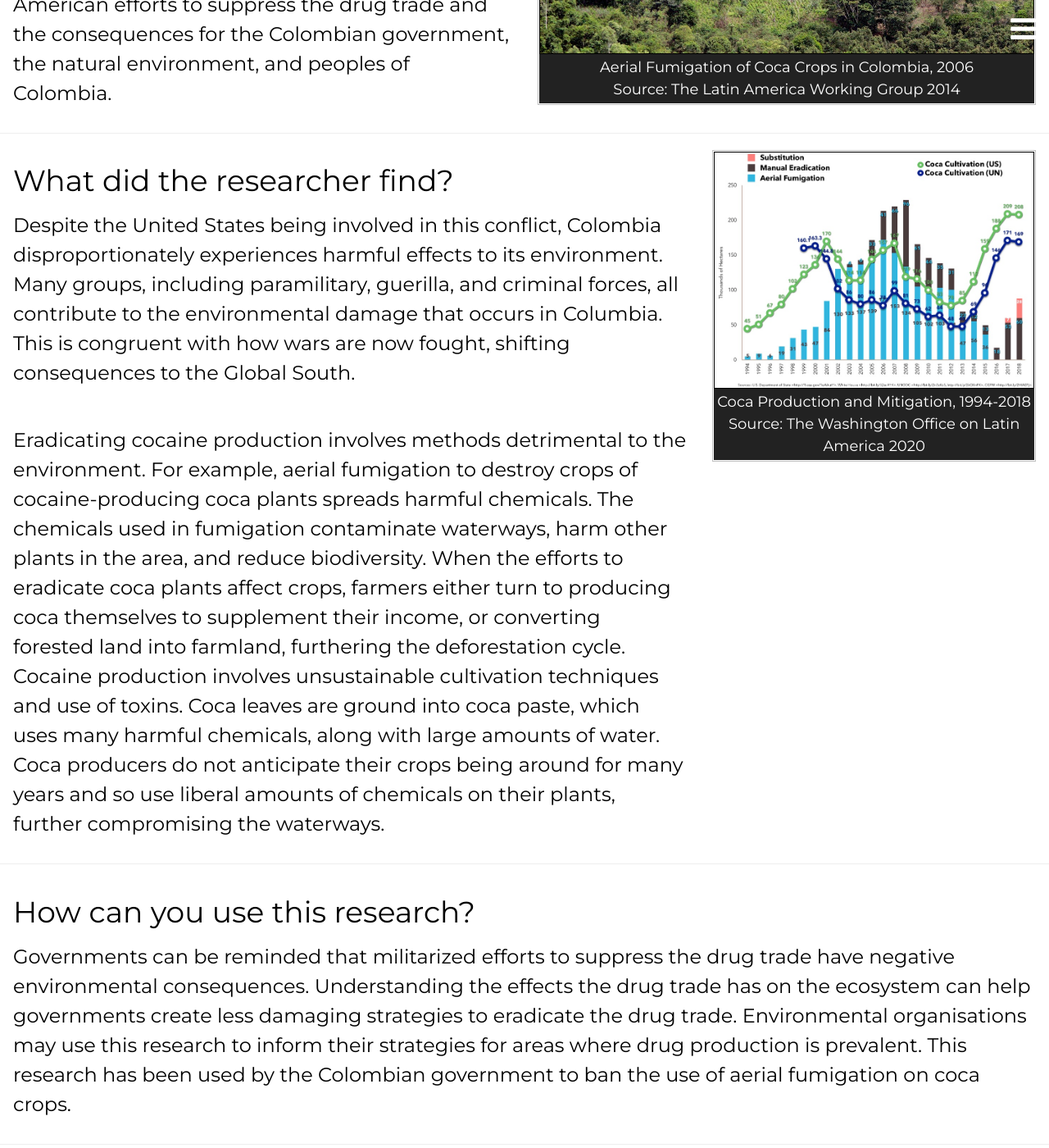
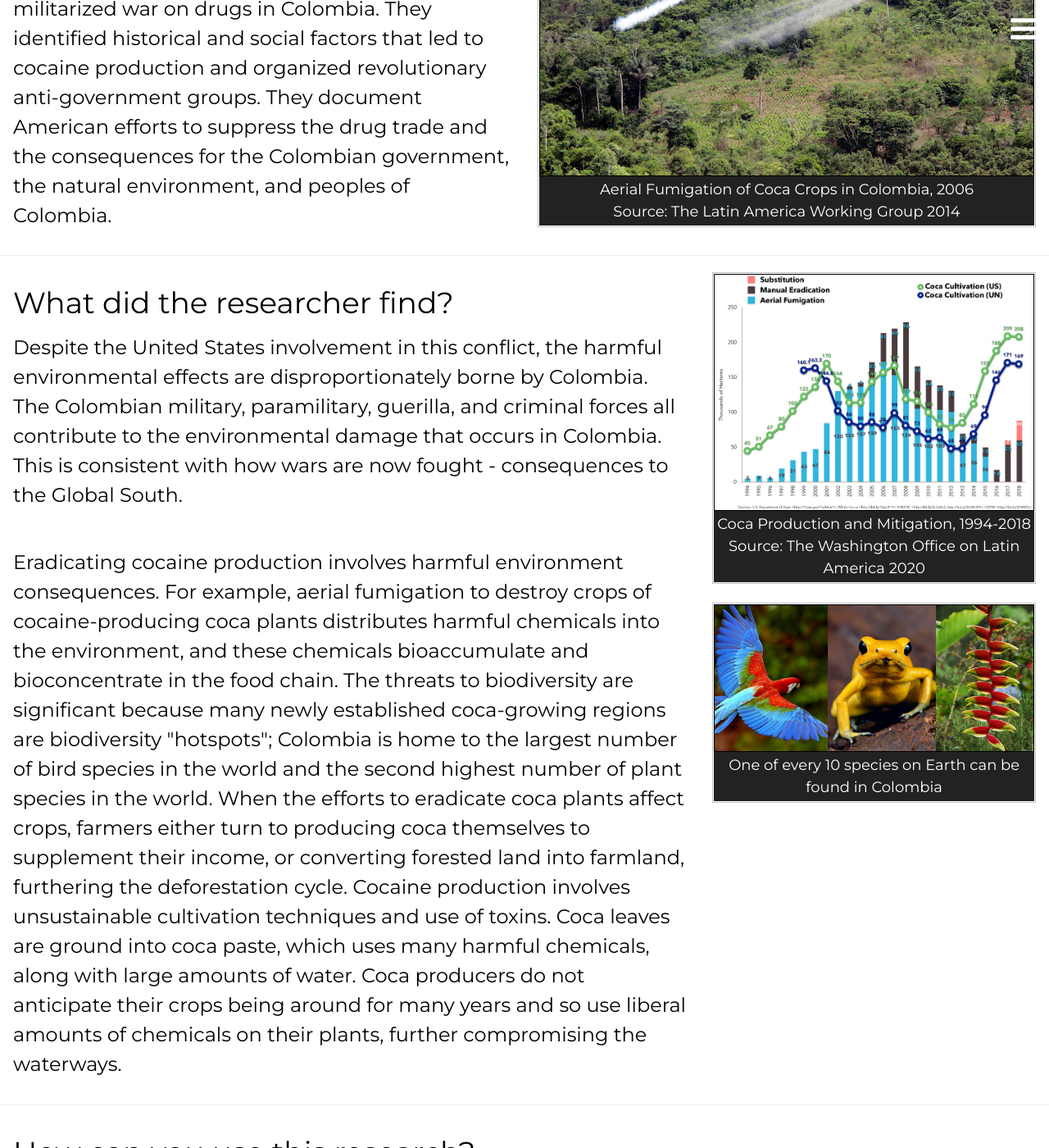
Before and after one commit to resilience1/resilience1.github.io, a Jekyll site: the page built from research/colombia.html, in a window 1280 px wide and 1400 px high, scrolled down 1671 px. Shown: the whole window at 82% size. Built offline with Jekyll 4.4.1, drawn with Linux system fonts in a browser that asks for light colours; nearby versions of some CDN libraries; some of the changed text lies outside the part shown.

Commit message:
Update colombia.html

```diff
--- a/research/colombia.html
+++ b/research/colombia.html
@@ -91,7 +91,7 @@ title: War on Drugs | Michael Lengefeld
 		<div class="w3-half w3-container">
 			<figure class="item">
 			<img class="displayed" src="/img/HR_Colombia.jpg" alt="Human Rights During Plan Colombia"
-			     style="width:70%; height: 50%; border:1px solid black; align:middle">
+			     style="width:100%; height: 100%; border:1px solid black; align:middle">
 				<figcaption class="caption">The Human Rights Cost During Plan Colombia<br>
 					Source: The Latin America Working Group 2015
 				</figcaption>
@@ -102,7 +102,8 @@ title: War on Drugs | Michael Lengefeld
 				<h2>Environmental destruction always results from war, but as war changes, so do its environmental
 					consequences. Modern wars are fought in a way that shifts environmental consequences to
 					the Global South. Since the United States militarized its effort in the war on drugs in 1981,
-					it has provided equipment, training, and weaponry to the Colombian state. There are numerous
+					it has provided equipment, training, and weaponry to the Colombian state. Since 2000, the United
+					States has supported the Colombian state through "Plan Colombia." There are numerous
 					state and non-state violent groups participating in the war on drugs, and human rights abuses
 					and environmental degradation are widespread. The United States remains insulated from the
 					environmental and human rights consequences of this war; Colombia bears the costs in war casualties,
@@ -140,19 +141,21 @@ title: War on Drugs | Michael Lengefeld
 	<div class="w3-row">
 		<div class="w3-twothird w3-container">
 			<h1>What did the researcher find?</h1>
-				<h2>Despite the United States being involved in this conflict, Colombia disproportionately experiences
-					   harmful effects to its environment. Many groups, including paramilitary, guerilla, and criminal
-					   forces, all contribute to the environmental damage that occurs in Columbia. This is congruent
-					   with how wars are now fought, shifting consequences to the Global South.<br><br>
+				<h2>Despite the United States involvement in this conflict, the harmful environmental effects are
+					disproportionately borne by Colombia. The Colombian military, paramilitary, guerilla, and criminal
+					   forces all contribute to the environmental damage that occurs in Colombia. This is consistent
+					   with how wars are now fought - consequences to the Global South.<br><br>
 				</h2>
 
-				<h2>Eradicating cocaine production involves methods detrimental to the environment. For example,
-					aerial fumigation to destroy crops of cocaine-producing coca plants spreads harmful chemicals.
-					The chemicals used in fumigation contaminate waterways, harm other plants in the area, and reduce
-					biodiversity. When the efforts to eradicate coca plants affect crops, farmers either turn to
-					producing coca themselves to supplement their income, or converting forested land into farmland,
-					furthering the deforestation cycle. Cocaine production involves unsustainable cultivation
-					techniques and use of toxins. Coca leaves are ground into coca paste, which uses many harmful
+				<h2>Eradicating cocaine production involves harmful environment consequences. For example,
+					aerial fumigation to destroy crops of cocaine-producing coca plants distributes harmful chemicals
+					into the environment, and these chemicals bioaccumulate and bioconcentrate in the food chain.
+					The threats to biodiversity are significant because many newly established coca-growing
+					regions are biodiversity "hotspots"; Colombia is home to the largest number of bird species
+					in the world and the second highest number of plant species in the world. When the efforts to
+					eradicate coca plants affect crops, farmers either turn to producing coca themselves to supplement
+					their income, or converting forested land into farmland, furthering the deforestation cycle.
+					Cocaine production involves unsustainable cultivation techniques and use of toxins. Coca leaves are ground into coca paste, which uses many harmful
 					chemicals, along with large amounts of water. Coca producers do not anticipate their crops being
 					around for many years and so use liberal amounts of chemicals on their plants, further
 					compromising the waterways.
@@ -165,7 +168,14 @@ title: War on Drugs | Michael Lengefeld
 				<figcaption class="caption">Coca Production and Mitigation, 1994-2018<br>
 					Source: The Washington Office on Latin America 2020
 				</figcaption>
+			</figure><br>
+			<figure class="item">
+			<img class="displayed" src="/img/speciescolombia.jpg" alt="Colombian biodiversity"
+			     style="width:100%; height: 100%; border:1px solid black; align:middle">
+				<figcaption class="caption">One of every 10 species on Earth can be found in Colombia
+				</figcaption>
 			</figure>
+
 		</div>
 	</div>
 	<hr>
```
